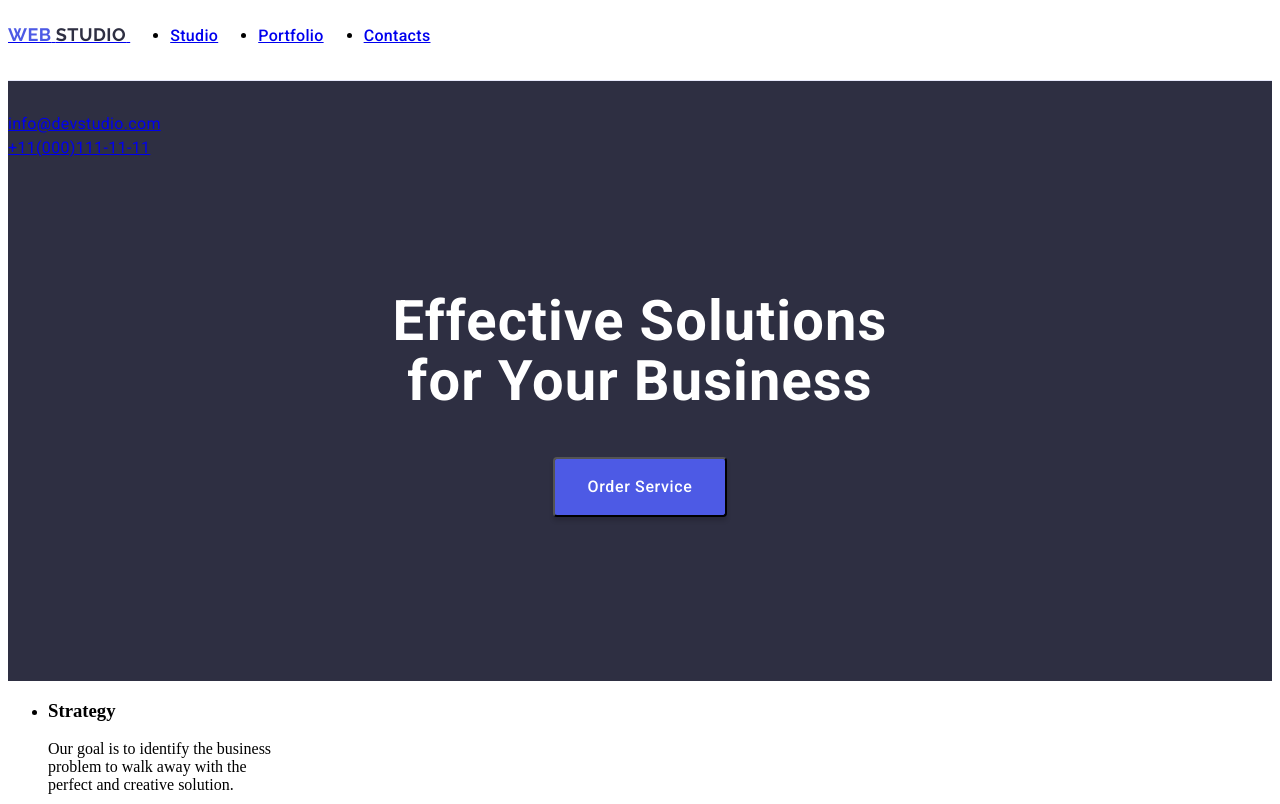
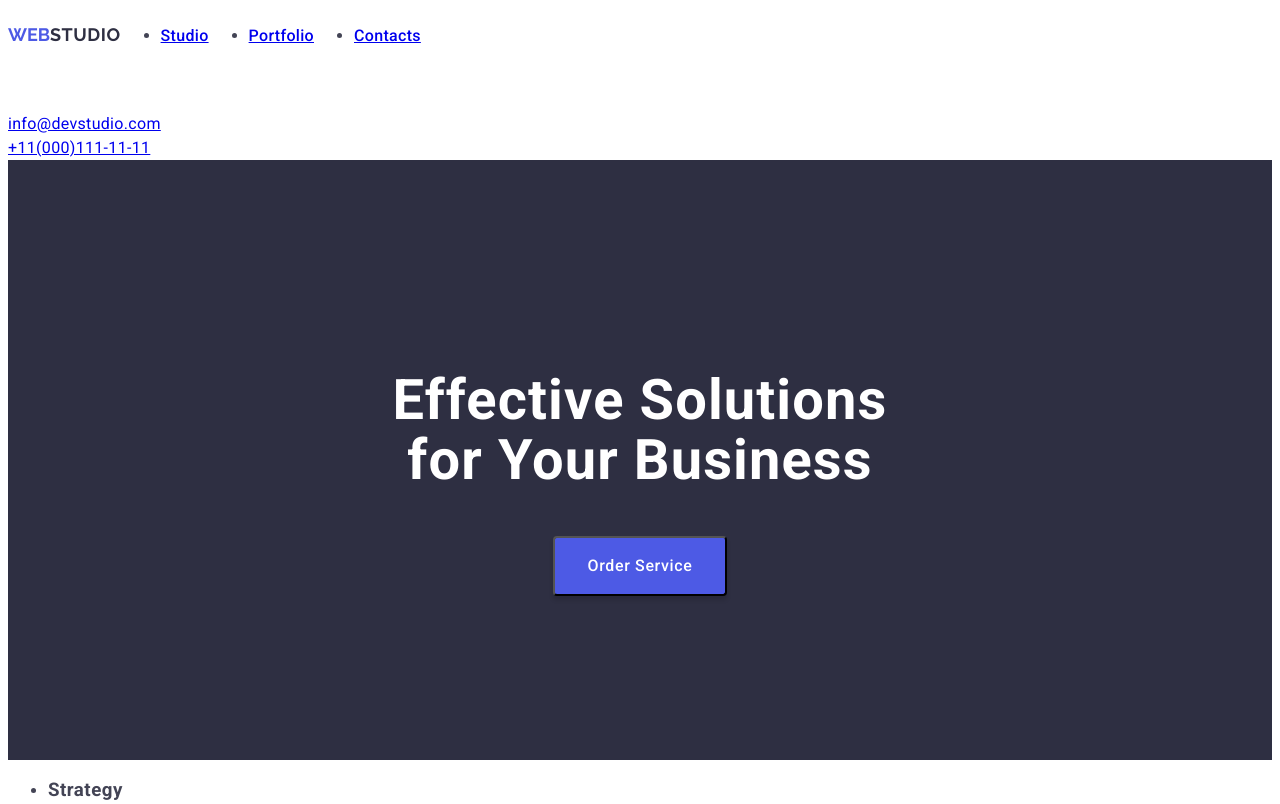
Before and after one commit to CrisVFX/goit-markup-hw-02, a plain HTML site: page index.html in a window 1280 px wide. Shown: the top 804 px of the page. Drawn offline with Linux system fonts and the light colour scheme.

Commit message:
Update styles.css

```diff
--- a/css/styles.css
+++ b/css/styles.css
@@ -1,20 +1,49 @@
-.page-header {
-  width: auto;
-  height: 72px;
-  flex-shrink: 0;
-  border-bottom: 1px solid var(--cornflower, #e7e9fc);
-  background: var(--white, #fff);
+:root {
+  --iris: #4d5ae5;
+  --navyblue: #2e2f42;
+  --cloud: #f4f4fd;
+  --cornflower: #e7e9fc;
+  --ocean: #404bbf;
+  --slate: #434455;
+}
+
+body {
+  font-family: 'Roboto', sans-serif;
+  font-size: 16px;
+  letter-spacing: 0.03em;
+  color: var(--slate);
+}
+
+.list {
+  text-decoration: none;
+}
+
+.logo-link {
+  font-family: 'Raleway', sans-serif;
+  font-size: 0;
+  font-weight: 800;
+  line-height: 1.17;
+  letter-spacing: 0.04em;
+  text-decoration: none;
+}
+
+.logo-link > span {
+  font-size: 18px;
 }
 
 .logo {
   color: var(--iris, #4d5ae5);
-  font-family: Raleway;
-  font-size: 18px;
-  font-style: normal;
-  font-weight: 800;
-  line-height: 21px; /* 116.667% */
-  letter-spacing: 0.54px;
-  text-transform: uppercase;
+}
+
+.button {
+  border-color: transparent;
+  font-family: inherit;
+  font-weight: 500;
+  line-height: 1.5;
+  border-radius: 4px;
+  letter-spacing: 0.03em;
+  cursor: pointer;
+  font-size: 16px;
 }
 
 .studio {
```
